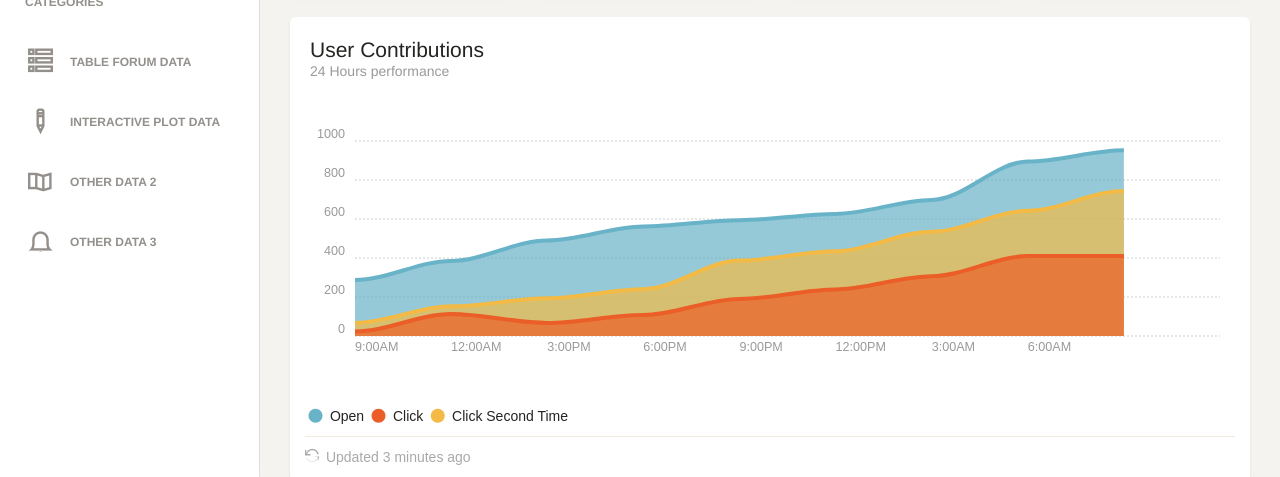
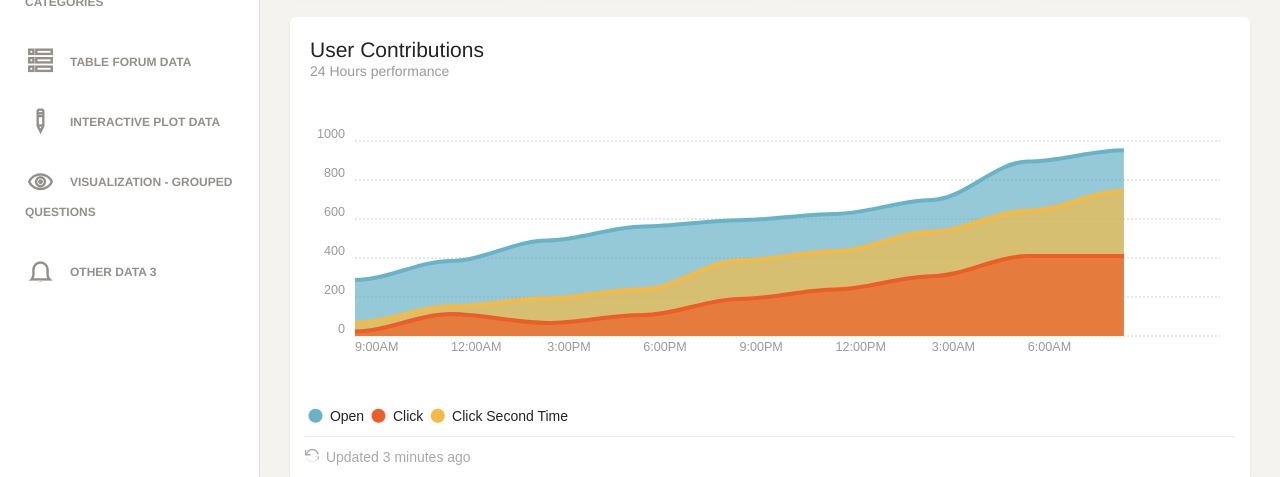
Before and after one commit to robrua/autoguru-hackathon-2018, a plain HTML site: page dashboard/dashboard.html in a window 1280 px wide. Shown: the part 260-737 px from the top of the page. Drawn offline with Linux system fonts and the light colour scheme; some packages are replaced by stand-ins of ours; a web font is replaced by a local one.

Commit message:
adding new menu and bubble chart files

```diff
--- a/dashboard/dashboard.html
+++ b/dashboard/dashboard.html
@@ -81,8 +81,8 @@
                 </li>
                 <li>
                     <a href="maps.html">
-                        <i class="ti-map"></i>
-                        <p>Other Data 2</p>
+                        <i class="ti-eye"></i>
+                        <p>Visualization - Grouped Questions</p>
                     </a>
                 </li>
                 <li>
```
Also changed, not shown: dashboard/icons.html (+2 -2 lines), dashboard/maps.html (+2 -2 lines), dashboard/notifications.html (+2 -2 lines), dashboard/table.html (+2 -2 lines), dashboard/typography.html (+2 -2 lines), dashboard/upgrade.html (+2 -2 lines), dashboard/user.html (+2 -2 lines).
